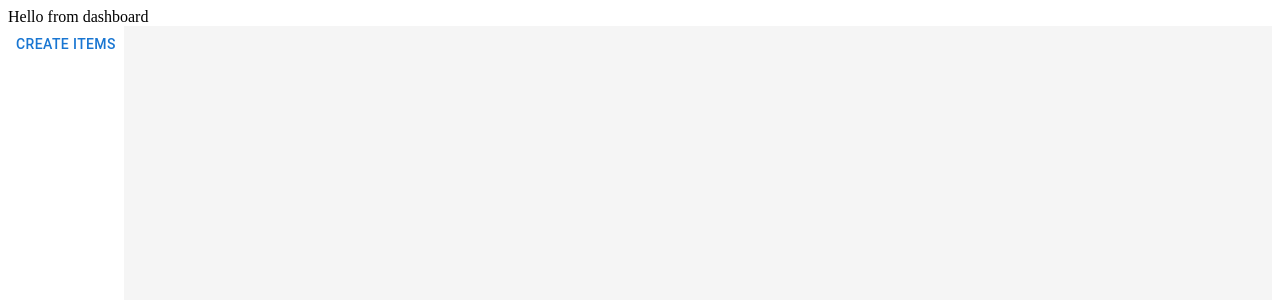
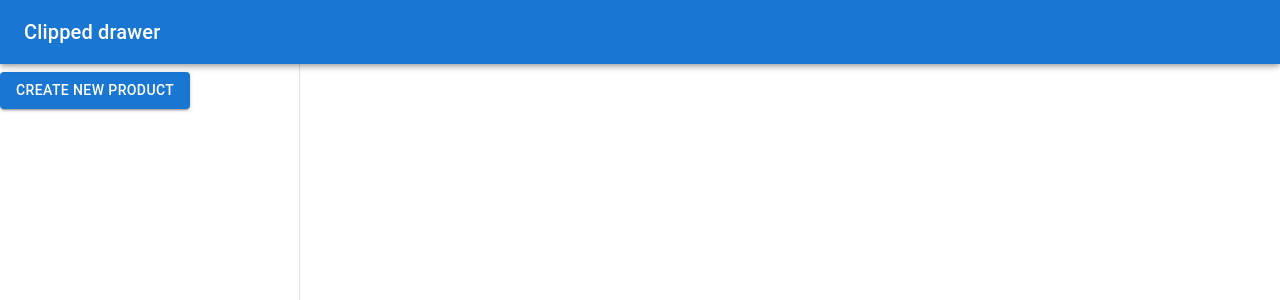
Before and after one commit to BrandonMinjares/Commerce, a React (Create React App) app in the folder frontend/: page /#/dashboard in a window 1280 px wide. Shown: the top 300 px of the page. Built offline with nearby package versions, Linux system fonts and the light colour scheme.

Commit message:
modified sidebar styling

```diff
--- a/frontend/src/components/Dashboard.jsx
+++ b/frontend/src/components/Dashboard.jsx
@@ -1,46 +1,58 @@
+import * as React from 'react';
+import Box from '@mui/material/Box';
+import Drawer from '@mui/material/Drawer';
+import AppBar from '@mui/material/AppBar';
+import CssBaseline from '@mui/material/CssBaseline';
+import Toolbar from '@mui/material/Toolbar';
+import List from '@mui/material/List';
+import Typography from '@mui/material/Typography';
+import ListItem from '@mui/material/ListItem';
+import Items from './Items';
+import {Button} from '@mui/material';
 
+const drawerWidth = 300;
 
-import React from 'react';
-import Items from './Items';
-import CreateItem from './CreateItem';
-
-import {createTheme, ThemeProvider} from '@mui/material/styles';
-import {Box, Container, Grid} from '@mui/material';
-
-
-const mdTheme = createTheme();
-
-const Dashboard = () => {
+/**
+ * @return {void}
+ */
+export default function Dashboard() {
   return (
-    <div>
-      Hello from dashboard
-      <ThemeProvider theme={mdTheme}>
-        <Box sx={{display: 'flex'}}>
-          <CreateItem />
-          <Box
-            component="main"
-            sx={{
-              backgroundColor: (theme) =>
-                theme.palette.mode === 'light'? theme.palette.grey[100] :
-                  theme.palette.grey[900],
-              flexGrow: 1,
-              height: '100vh',
-              overflow: 'auto',
-            }}
-          >
-            <Container maxWidth="lg" sx={{mt: 4, mb: 4}}>
-              <Grid container spacing={3}>
-                {/* Recent Orders */}
-                <Grid item xs={12}>
-                  <Items />
-                </Grid>
-              </Grid>
-            </Container>
-          </Box>
+    <Box sx={{display: 'flex'}}>
+      <CssBaseline />
+      <AppBar
+        position='fixed'
+        sx={{zIndex: (theme) => theme.zIndex.drawer + 1}}
+      >
+        <Toolbar>
+          <Typography variant='h6' noWrap component='div'>
+            Clipped drawer
+          </Typography>
+        </Toolbar>
+      </AppBar>
+      <Drawer
+        variant='permanent'
+        sx={{
+          width: drawerWidth,
+          flexShrink: 0,
+          [`& .MuiDrawer-paper`]: {
+            width: drawerWidth,
+            boxSizing: 'border-box',
+          },
+        }}
+      >
+        <Toolbar />
+        <Box sx={{overflow: 'auto'}}>
+          <List>
+            <ListItem disablePadding>
+              <Button variant="contained">Create New Product</Button>
+            </ListItem>
+          </List>
         </Box>
-      </ThemeProvider>
-    </div>
+      </Drawer>
+      <Box component='main' sx={{flexGrow: 1, p: 3}}>
+        <Toolbar />
+        <Items/>
+      </Box>
+    </Box>
   );
-};
-
-export default Dashboard;
+}
```
Also changed, not shown: frontend/src/components/Items.jsx (+5 -5 lines).
